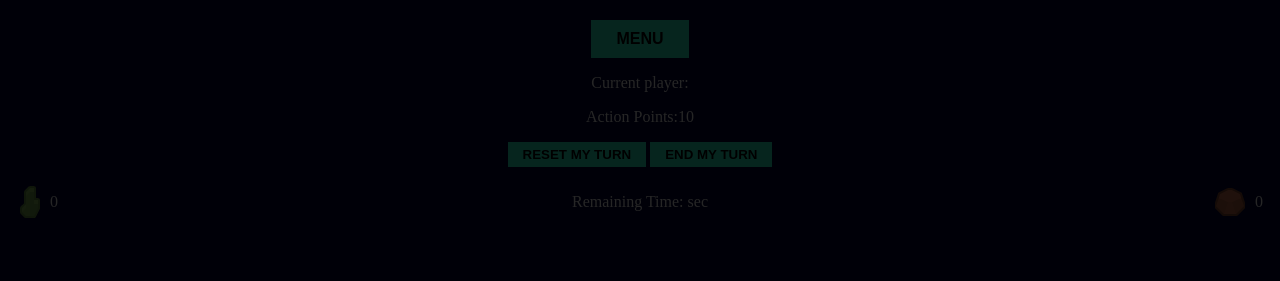
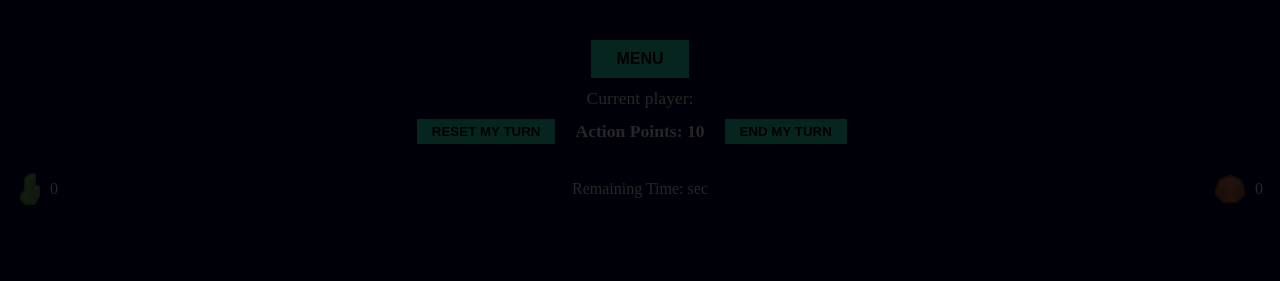
Before and after one commit to krivanpeter/multimedia_beadando, a plain HTML site: page index.html in a window 1280 px wide. Shown: the top 281 px of the page. Drawn offline with Linux system fonts and the light colour scheme.

Commit message:
updates html and css, so gameround's menu's elements are alligned

```diff
--- a/assets/css/style.css
+++ b/assets/css/style.css
@@ -3,6 +3,10 @@ body {
     margin: 0;
     display: flex;
     justify-content: center;
+}
+
+#createdBy {
+    color: white;
 }
 
 img {
@@ -23,11 +27,42 @@ img {
 .game-round {
     color: white;
     width: 100%;
-    justify-content: space-between;
+    padding: 20px;
+    box-sizing: border-box;
+    display: flex;
+    flex-direction: column;
+    align-items: center;
+    gap: 10px;
+}
+
+.player-display {
+    margin: 0;
+    font-size: 1.1rem;
     text-align: center;
-    padding: 0 20px;
-    margin-bottom: 10px;
-    box-sizing: border-box;
+}
+
+.action-row {
+    display: grid;
+    grid-template-columns: 1fr auto 1fr;
+    align-items: center;
+    gap: 20px;
+    width: 100%;
+    max-width: 800px;
+}
+
+#resetBtn {
+    justify-self: end;
+}
+
+#endTurnBtn {
+    justify-self: start;
+}
+
+.ap-display {
+    text-align: center;
+    font-weight: bold;
+    font-size: 1.1rem;
+    white-space: nowrap;
 }
 
 .gui {
@@ -131,7 +166,7 @@ img {
     transform: translateY(-2px);
 }
 
-#menuBtn{
+#menuBtn {
     padding: 10px 25px;
     font-size: 1rem;
     font-weight: bolder;
--- a/index.html
+++ b/index.html
@@ -13,17 +13,19 @@
 <body>
     <div class="game-wrapper">
         <div class="game-round">
-            <div>
             <button id="menuBtn" class="round-btn">MENU</button>
-                <p>
+            <p class="player-display">
                 <span>Current player:</span>
                 <span id="currentPlayer"></span>
             </p>
-                <p><span>Action Points:</span><span id="ap">10</span> </p>
-                <div>
+            <div class="action-row">
                 <button id="resetBtn" class="round-btn">RESET MY TURN</button>
+
+                <span class="ap-display">
+                    <span>Action Points:</span>
+                    <span id="ap">10</span>
+                </span>
                 <button id="endTurnBtn" class="round-btn">END MY TURN</button>
-                </div>
             </div>
         </div>
         <div class="gui">
@@ -79,6 +81,11 @@
                 </div>
             </div>
         </div>
+
+        <div id="createdBy">
+            <p>Created by: Péter Kriván</p>
+            <p>Neptun Code: F1X8PG</p>
+        </div>
     </div>
     <div id="gameOverMenu" class="overlay" style="display: none;">
         <div class="menu-box">
```
Lines whose indentation alone changed are shown as unchanged.
